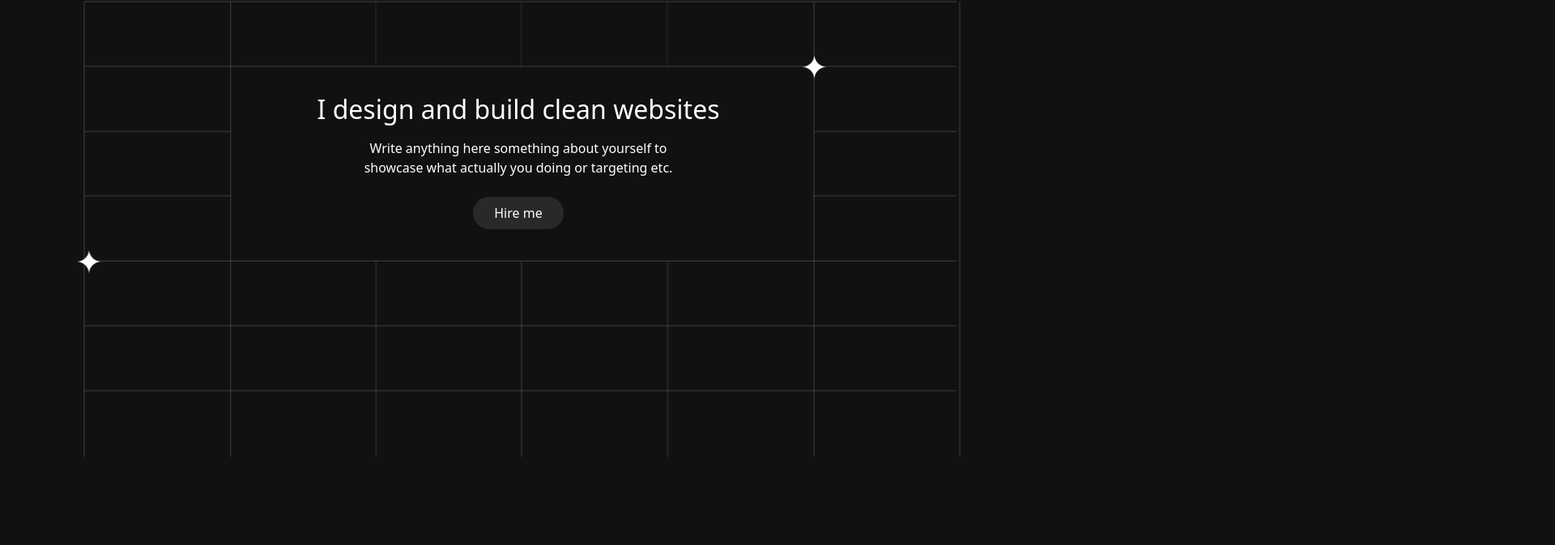
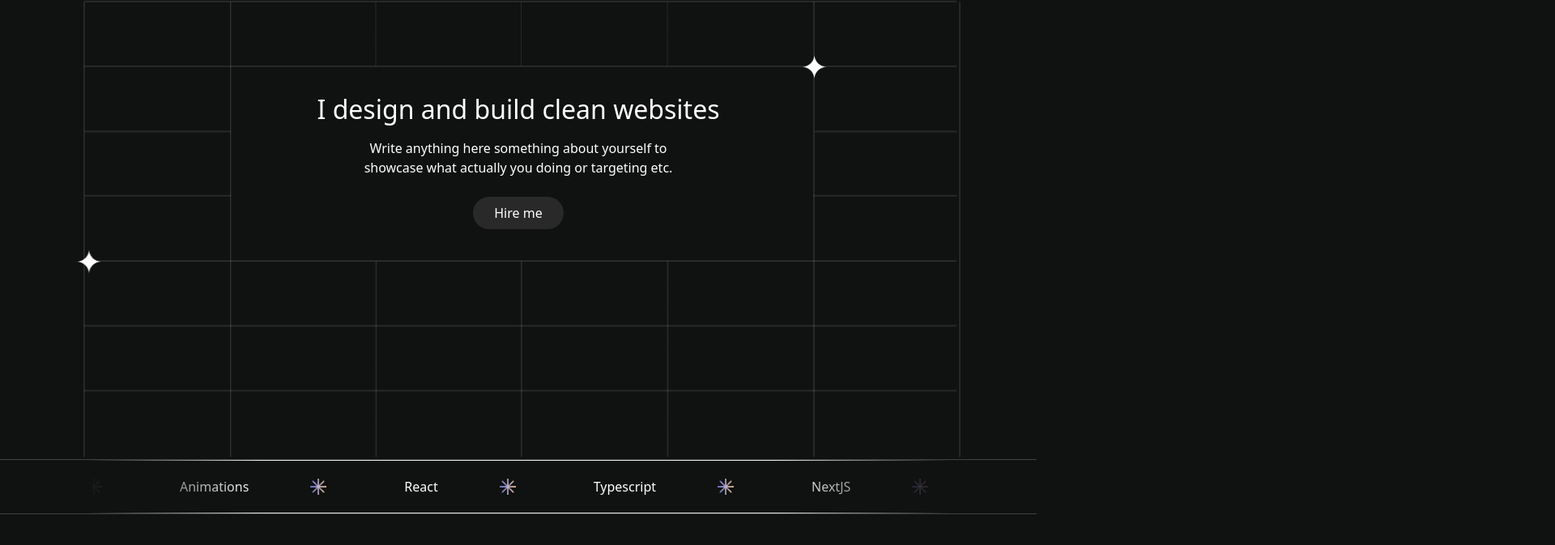
Before and after one commit to devKaduu/carlosedu, a Next.js app: page / in a window 1280 px wide. Shown: the part 153-826 px from the top of the page at 81% size, 1920 px wide, since content can reach past the window. Before the commit the page ends 800 px from the top, so only its background shows below. Built offline with nearby package versions, Linux system fonts and the light colour scheme.

Commit message:
feat(wip): add section marquee

```diff
--- a/package.json
+++ b/package.json
@@ -9,7 +9,10 @@
     "lint": "next lint"
   },
   "dependencies": {
+    "@gsap/react": "^2.1.2",
     "@vercel/analytics": "^1.4.1",
+    "gsap": "^3.12.7",
+    "motion": "^12.0.5",
     "next": "15.1.6",
     "react": "^19.0.0",
     "react-dom": "^19.0.0",
--- a/src/app/globals.css
+++ b/src/app/globals.css
@@ -15,3 +15,7 @@ body {
 .background-gradient {
   background: linear-gradient(90deg, rgba(122, 135, 251, 1) 0%, rgba(255, 212, 156, 1) 100%);
 }
+
+.gradient-marquee {
+  mask-image: linear-gradient(to right, rgba(0, 0, 0, 0), rgba(0, 0, 0, 1) 20%, rgba(0, 0, 0, 1) 80%, rgba(0, 0, 0, 0));
+}
--- a/src/app/in-building/page.tsx
+++ /dev/null
@@ -1,5 +0,0 @@
-import { InBuildingTemplate } from "@/template/in-building";
-
-export default function Building() {
-  return <InBuildingTemplate />;
-}
--- a/src/template/in-building/index.tsx
+++ b/src/app/not-found.tsx
@@ -1,4 +1,4 @@
-export function InBuildingTemplate() {
+export default function NotFound() {
   return (
     <div className="flex flex-col items-center justify-center h-dvh bg-black-background text-center">
       <p className="text-4xl font-bold">
--- a/src/template/home/hero/index.tsx
+++ b/src/template/home/hero/index.tsx
@@ -3,7 +3,7 @@ import imageHero from "@/assets/hero.png";
 
 export const Hero = () => {
   return (
-    <div className="flex flex-col items-center justify-center text-center">
+    <section className="flex flex-col items-center justify-center text-center">
       <div className="relative w-full h-[568px] mt-14">
         <h1 className="text-title max-sm:text-2xl mb-3 mt-28 max-xl:mt-32 max-lg:mt-30">
           I design and build clean websites
@@ -20,6 +20,6 @@ export const Hero = () => {
           <a href="https://www.instagram.com/kadu_sz/">Hire me</a>
         </button>
       </div>
-    </div>
+    </section>
   );
 };
--- a/src/template/home/index.tsx
+++ b/src/template/home/index.tsx
@@ -1,4 +1,5 @@
 import { Hero } from "./hero";
+import { Marquee } from "./marquee";
 import { Navbar } from "./navbar";
 
 export const HomeTemplate = () => {
@@ -6,6 +7,8 @@ export const HomeTemplate = () => {
     <main className="max-w-[68.188rem]  m-auto">
       <Navbar />
       <Hero />
+      <Marquee />
+      <div className="h-dvh"></div>
     </main>
   );
 };
--- /dev/null
+++ b/src/template/home/marquee/index.tsx
@@ -0,0 +1,39 @@
+"use client";
+
+import Image from "next/image";
+import marqueeIcon from "@/assets/marquee.png";
+
+import gsap from "gsap";
+import { useGSAP } from "@gsap/react";
+
+gsap.registerPlugin(useGSAP);
+
+export const Marquee = () => {
+  const marqueeItems = [
+    "Animations",
+    "React",
+    "Typescript",
+    "NextJS",
+    "React Native",
+    "Green Sock (GSAP)",
+    "TailwindCSS",
+    "NodeJs",
+    "Git/Github",
+    "Styled-Components",
+  ];
+
+  return (
+    <section className="border-y-white border-y border-opacity-20 absolute left-0 right-0">
+      <div className="flex gap-24 max-w-[1070px] mx-auto border gradient-marquee">
+        <div className="w-max flex items-center gap-24 py-5 ">
+          {marqueeItems.map((item, index) => (
+            <div key={index} className="flex items-center gap-24">
+              <Image src={marqueeIcon} alt="marquee" width={20} height={20} />
+              <p className="text-base whitespace-nowrap">{item}</p>
+            </div>
+          ))}
+        </div>
+      </div>
+    </section>
+  );
+};
```
Also changed, not shown: src/assets/marquee.png (added), 1 other file (tests, documents, lock files or other folders).
